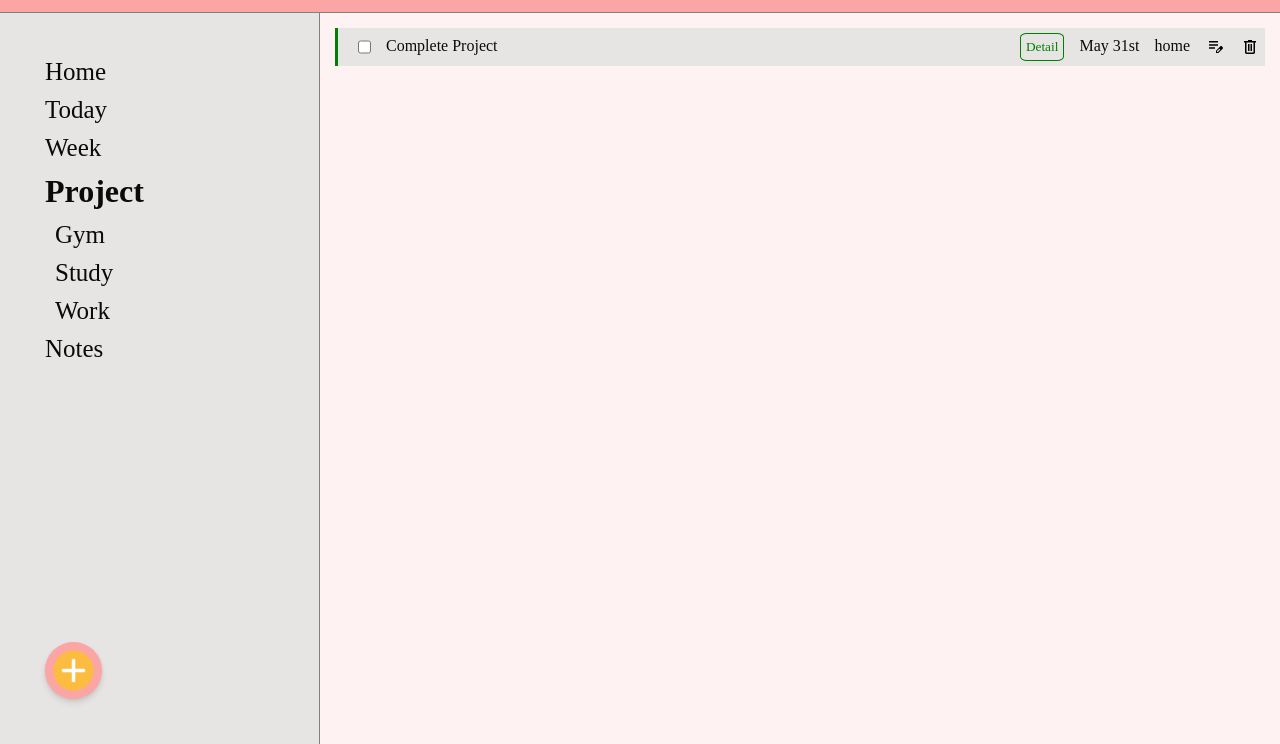
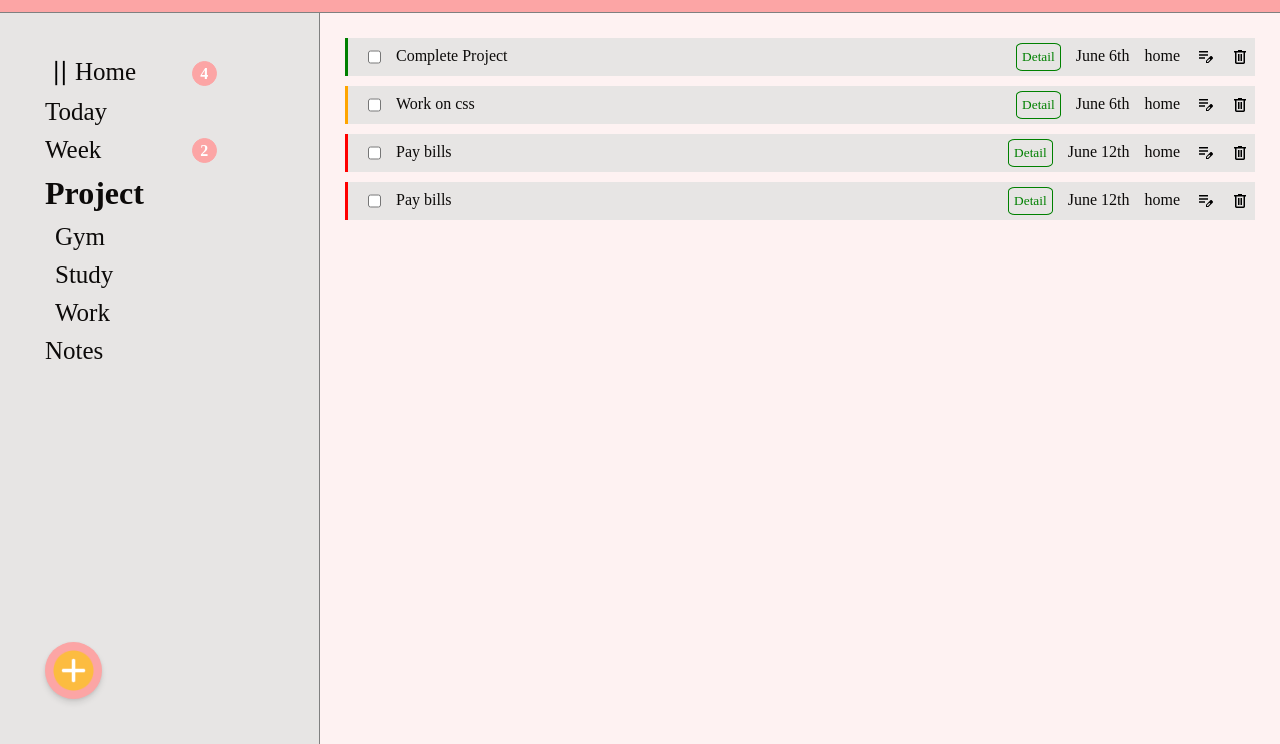
Before and after one commit to AbdallaAlhag/todoApp, a website built with webpack: page src/index.html in a window 1280 px wide. Shown: the part 56-800 px from the top of the page. Built offline with nearby package versions, Linux system fonts and the light colour scheme.

Commit message:
Counter Complete

```diff
--- /dev/null
+++ b/src/counter.js
@@ -0,0 +1,58 @@
+import arrayModule from "./createTodo";
+import { differenceInDays,parseISO } from 'date-fns';
+
+
+
+{/* <nav class="date">
+<div class="home-container"><button class="side-bar-button" id="home">Home</button></div>
+<div class="today-container"><button class="side-bar-button" id="today">Today</button></div>
+<week-container><button class="side-bar-button" id="week">Week</button></week-container>
+</nav> */}
+
+
+export function countTodo() {
+    const homeContainer = document.querySelector('#home-container');
+    const todayContainer = document.querySelector('#today-container');
+    const weekContainer = document.querySelector('#week-container');
+
+    const arr = arrayModule.getArray();
+
+    let countHome = 0;
+    let countToday = 0;
+    let countWeek = 0;
+
+    const currentDay = new Date();
+    for (const obj of arr) {
+        countHome += 1;
+        const date = parseISO(obj.dueDate);
+        const diff = differenceInDays(date, currentDay);
+        console.log(`date: ${date}, difference: ${diff}`);
+        if (diff === 0) {
+            countToday += 1;
+        }
+        if (diff <= 7 && diff >= 0) {
+            countWeek += 1;
+        }
+    }
+
+    function updateCounter(container, count) {
+        let counterElement = container.querySelector('.counter');
+        if (!counterElement && count > 0) {
+            counterElement = document.createElement('div');
+            counterElement.classList.add('counter');
+            container.appendChild(counterElement);
+        }
+
+        if (counterElement) {
+            if (count > 0) {
+                counterElement.textContent = count;
+            } else {
+                counterElement.remove();
+            }
+        }
+    }
+
+    updateCounter(homeContainer, countHome);
+    updateCounter(todayContainer, countToday);
+    updateCounter(weekContainer, countWeek);
+}
--- a/src/createPage.js
+++ b/src/createPage.js
@@ -6,6 +6,7 @@ import { format,parseISO, differenceInDays, isValid  } from "date-fns";
 import { enUS } from 'date-fns/locale';
 import addImage from './img/add.png';
 import noteIcon from './img/notePad.svg'
+import { countTodo } from "./counter";
 
 
 function createPage(option) {
@@ -25,7 +26,9 @@ function createPage(option) {
     }
 
   });
+
   return content_container;
+
 }
 
 // Parent = grid, elment = todo object (which is the class we created) inside the array which we are looping through
@@ -140,13 +143,13 @@ function checkDate(option, curDay) {
   }
   const currentDay = parseISO(curDay)
   const today = new Date();
-  const diff = differenceInDays(today, currentDay)
+  const diff = differenceInDays(currentDay,today)
   if (option === 'today'){
     if (diff == 0){
       return true;
     }
   } else if (option === 'week'){
-    if (diff <= 7 && diff >= 0){
+    if (diff <= 7 && diff > 0){
       return true;
     }
   } else{
@@ -160,4 +163,5 @@ export function loadPage(option) {
   content.textContent = "";
   content.appendChild(createPage(option));
   todoListener();
+  countTodo();
 }
--- a/src/index.html
+++ b/src/index.html
@@ -13,9 +13,9 @@
         </div>
         <div class="side-bar">
             <nav class="date">
-                <button class="side-bar-button" id="home">Home</button>
-                <button class="side-bar-button" id="today">Today</button>
-                <button class="side-bar-button" id="week">Week</button>
+                <div class="date-container" id="home-container"><button class="side-bar-button" id="home">Home</button></div>
+                <div class="date-container" id="today-container"><button class="side-bar-button" id="today">Today</button></div>
+                <div class="date-container" id="week-container"><button class="side-bar-button" id="week">Week</button></div>
             </nav>
             <h1>Project</h1>
             <nav class="topic">
--- a/src/index.js
+++ b/src/index.js
@@ -6,10 +6,10 @@ import { createToday } from './today.js';
 import { createWeek } from './week.js';
 import { createNote } from './notes.js';
 
-arrayModule.addToArray('Complete Project', 'Finish the Odin Project task', '2024-05-31', 'Low');
-// arrayModule.addToArray('Work on css', 'Add Icon', '2024-05-27', 'Medium');
-// arrayModule.addToArray('Pay bills', 'Pay phone bill from At&t', '2024-05-24', 'High');
-// arrayModule.addToArray('Pay bills', 'Pay phone bill from At&t', '2024-05-18', 'High');
+arrayModule.addToArray('Complete Project', 'Finish the Odin Project task', '2024-06-06', 'Low');
+arrayModule.addToArray('Work on css', 'Add Icon', '2024-06-06', 'Medium');
+arrayModule.addToArray('Pay bills', 'Pay phone bill from At&t', '2024-06-12', 'High');
+arrayModule.addToArray('Pay bills', 'Pay phone bill from At&t', '2024-06-12', 'High');
 
 noteModule.addToArray('Finish Project', 'Finish loading pages');
 noteModule.addToArray('Finish Project', 'Finish loading pages');
@@ -19,7 +19,7 @@ noteModule.addToArray('Finish Project', 'Finish loading pages');
 noteModule.addToArray('Finish Project', 'Finish loading pages');
 noteModule.addToArray('Finish Project', 'Finish loading pages');
 
-// let array = arrayModule.getArray();;
+// let array = arrayModule.getArray();
 // console.log(array);
 // console.log('Hello World');
 // const today = new Date();
--- a/src/listenerModule.js
+++ b/src/listenerModule.js
@@ -19,6 +19,14 @@ export function dialogListener() {
     });
 
     const sideBar = document.querySelector('.side-bar')
+
+    const home = document.querySelector('#home')
+    const icon = document.createElement('img');
+    icon.classList.add('icon-img');
+    icon.src = lines;
+    icon.alt = 'Vertical lines'
+    home.appendChild(icon);
+
     // OKAY IM JUST GOING TO PLACE THE SIDE BAR BUTTONS LISTENER HERE LOL
     sideBar.querySelectorAll('button').forEach(button => {
       // if (button.id === 'add-button'){console.log(button.id)}
@@ -357,26 +365,6 @@ function dialogListenerHelper() {
     loadPage(true);
   });
 
-    // const radioButtons = dialog.querySelectorAll('input[type="radio"][name="priority"]');
-    // radioButtons.forEach(radioButton => {
-    //   console.log(radioButtons)
-    //     radioButton.addEventListener('change', function() {
-    //       console.log('ccc')
-    //         // Remove 'checked' class from all labels within the dialog
-    //         const rr = dialog.querySelectorAll('input[type="radio"][name="priority"]');
-    //         rr.forEach(label => {
-    //             rr.classList.remove('checked');
-    //         });
-
-    //         // Add 'checked' class to the selected label
-    //         if (this.checked) {
-    //           console.log('CCCC')
-    //             const label = this.parentElement.querySelector('label');
-    //             label.classList.add('checked');
-    //         }
-    //     });
-    // });
-
 
   // Optional: Close the dialog when clicking outside of it
   // lol only works with default dialog
--- a/src/style.css
+++ b/src/style.css
@@ -118,6 +118,28 @@ button {
   width: 30px;
 }
 
+.date-container {
+  display: flex;
+  align-items: center;
+  gap: 20px;
+  width: 75%;
+}
+
+.counter {
+  display: flex;
+  align-items: center;
+  justify-content: center;
+  width: 25px; /* Set to your desired size */
+  height: 25px; /* Set to your desired size */
+  margin-left: auto;
+  background-color: var(--primary-background);
+  border: 1px solid var(--primary-background);
+  border-radius: 50%;
+  color: white;
+  padding: 0; /* Remove padding to ensure the circle shape */
+  font-weight: bold;
+}
+
 .dialog-side-bar button .icon-img{
   height: 25px;
   width: 30px;
@@ -138,6 +160,7 @@ input[type="date"]::-webkit-calendar-picker-indicator {
   flex-direction: column;
   align-items: flex-start;
   gap: 10px;
+  width: 100%;
 }
 
 .topic {
@@ -351,7 +374,7 @@ textarea {
   grid-template-rows: 1fr;
   font-size: 16px;
   gap: 10px;
-  margin: 15px;
+  margin: 25px;
 }
 
 /* todo div stack */
```
Also changed, not shown: src/createDialog.js (+1 -10 lines).
